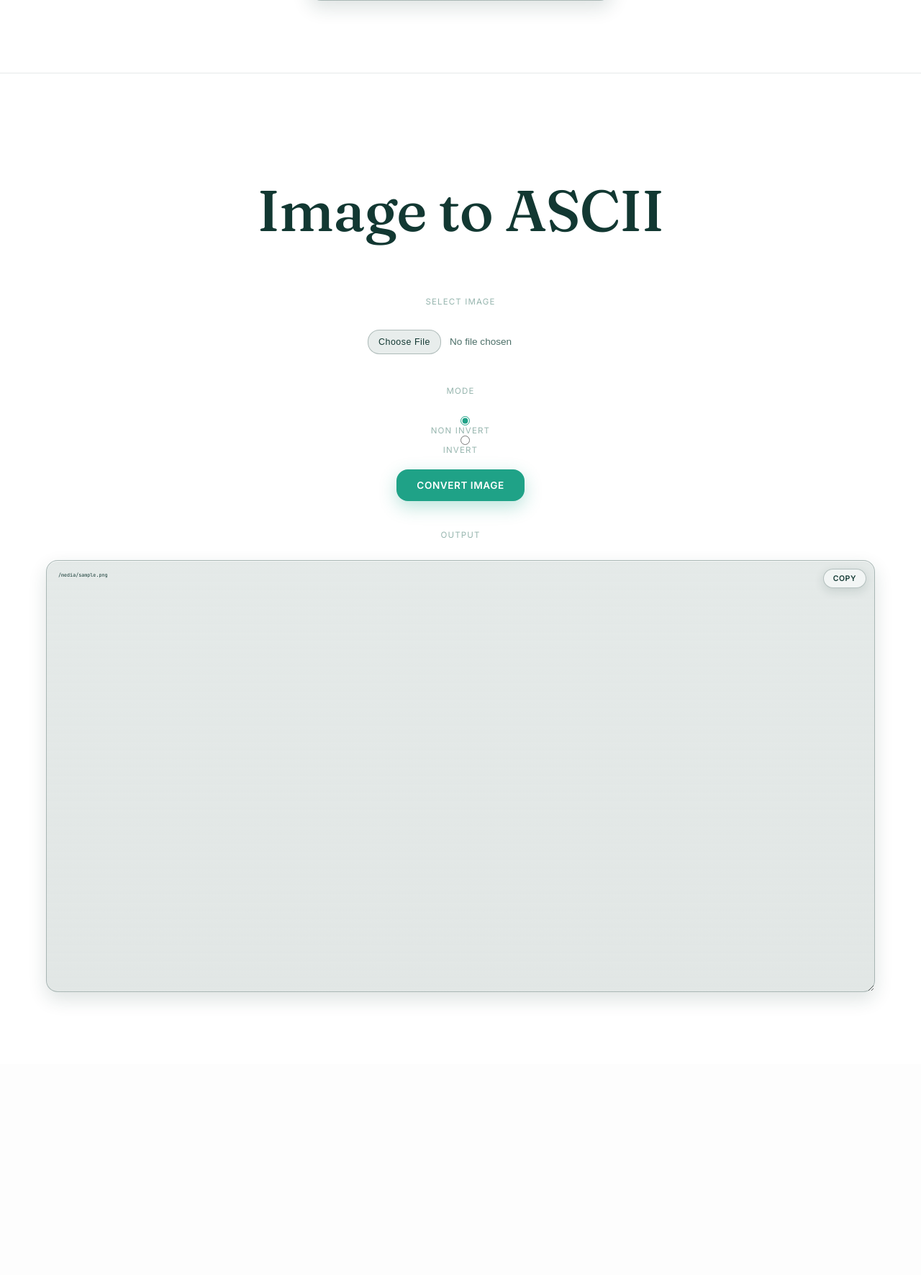
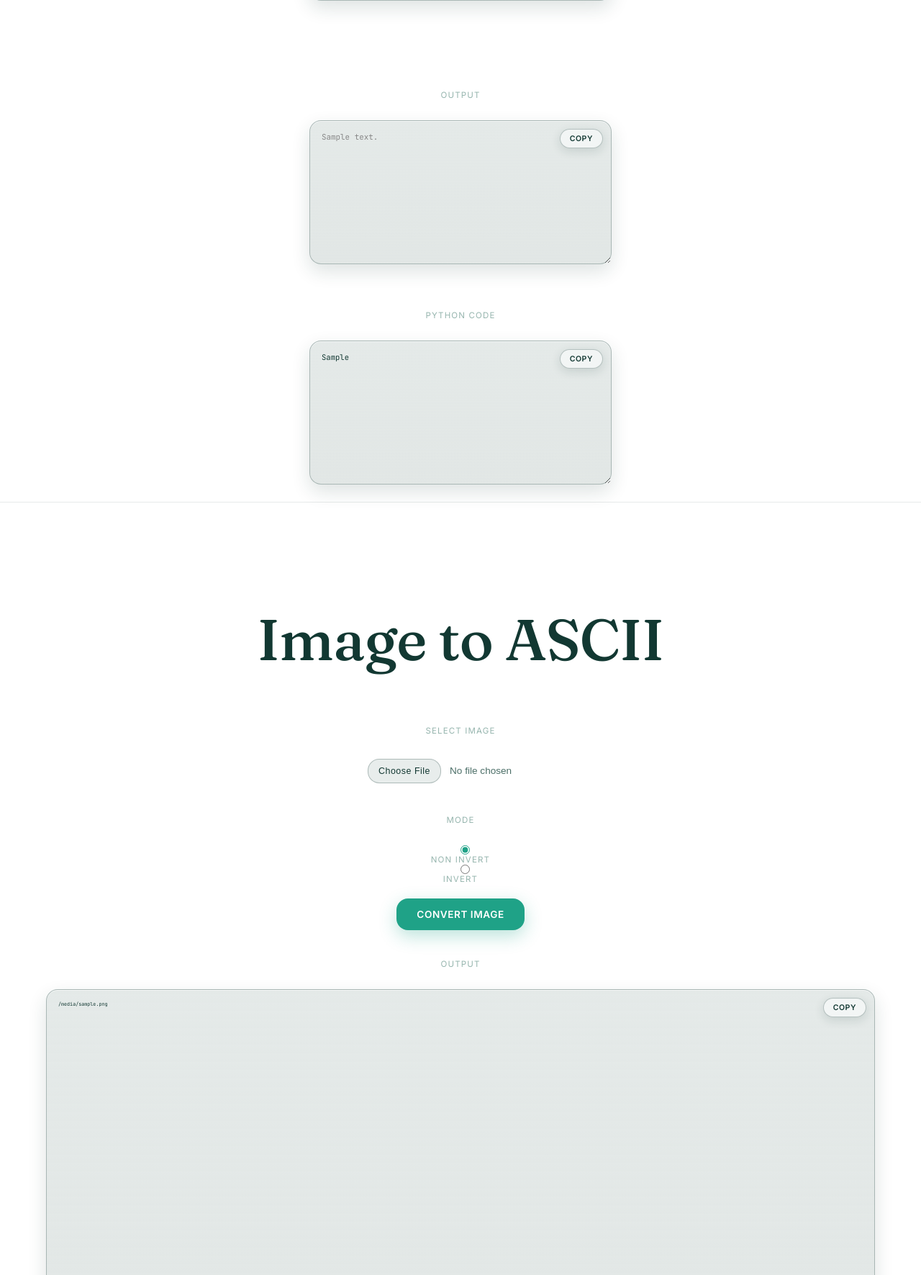
Before and after one commit to leovsiji/ross, a Django app: template ross/home/templates/home/index.html in a window 1280 px wide. Shown: the part 1078-2849 px from the top of the page at 72% size. Before the commit the page ends 2468 px from the top, so only its background shows below. Run offline with Django 5.2, Linux system fonts and the light colour scheme; the template is opened without the code that fills it: most values are stand-ins (such as "Sample title", 1, 10 or a date in 2020).

Commit message:
python gen

```diff
--- a/ross/home/static/home/style.css
+++ b/ross/home/static/home/style.css
@@ -445,7 +445,12 @@ form:nth-of-type(2) textarea{
   position: relative;
   width: 100%;
   max-width: 420px;
-  margin: 0 auto;
+  margin: 0 auto 24px;
+}
+
+#code-output{
+  font-size: 0.66rem;
+  text-align: left;
 }
 
 form:nth-of-type(2) .output-wrap{
--- a/ross/home/templates/home/index.html
+++ b/ross/home/templates/home/index.html
@@ -59,6 +59,27 @@
                 style="color: {{ selected_color }};"
                 readonly>{{ text_result }}</textarea>
             <button type="button" class="copy-btn" data-copy-target="text-output">Copy</button>
+        </div>
+    </form>
+    <label>Output</label><br>
+        <div class="output-wrap">
+            <textarea
+                id="text-output"
+                rows="10"
+                cols="50"
+                style="color: {{ selected_color }};"
+                readonly>{{ text_result }}</textarea>
+            <button type="button" class="copy-btn" data-copy-target="text-output">Copy</button>
+        </div>
+        <br><br>
+        <label>Python Code</label><br>
+        <div class="output-wrap">
+            <textarea
+                id="code-output"
+                rows="10"
+                cols="50"
+                readonly>{{ code_result }}</textarea>
+            <button type="button" class="copy-btn" data-copy-target="code-output">Copy</button>
         </div>
     </form>
     <hr>
--- a/ross/home/views.py
+++ b/ross/home/views.py
@@ -1,7 +1,7 @@
 from django.shortcuts import render
 from pyfiglet import FigletFont
 
-from .t2a import textoa, COLORS
+from .t2a import textoa, code, COLORS
 from .img2a import imgtoa
 
 def index(request):
@@ -10,6 +10,7 @@ def index(request):
     colors = list(COLORS.keys())
 
     text_result = ""
+    code_result = ""
     image_result = ""
     selected_color = "black"   # default
 
@@ -24,6 +25,7 @@ def index(request):
             selected_color = request.POST.get("color")
 
             text_result = textoa(text, font, selected_color)
+            code_result = code(text, font, selected_color)
 
         elif action == "image":
             image = request.FILES.get("image")
@@ -36,6 +38,7 @@ def index(request):
         "fonts": fonts,
         "colors": colors,
         "text_result": text_result,
+        "code_result": code_result,
         "image_result": image_result,
         "selected_color": selected_color,
     })
```
Also changed, not shown: ross/home/t2a.py (+12 -2 lines).
